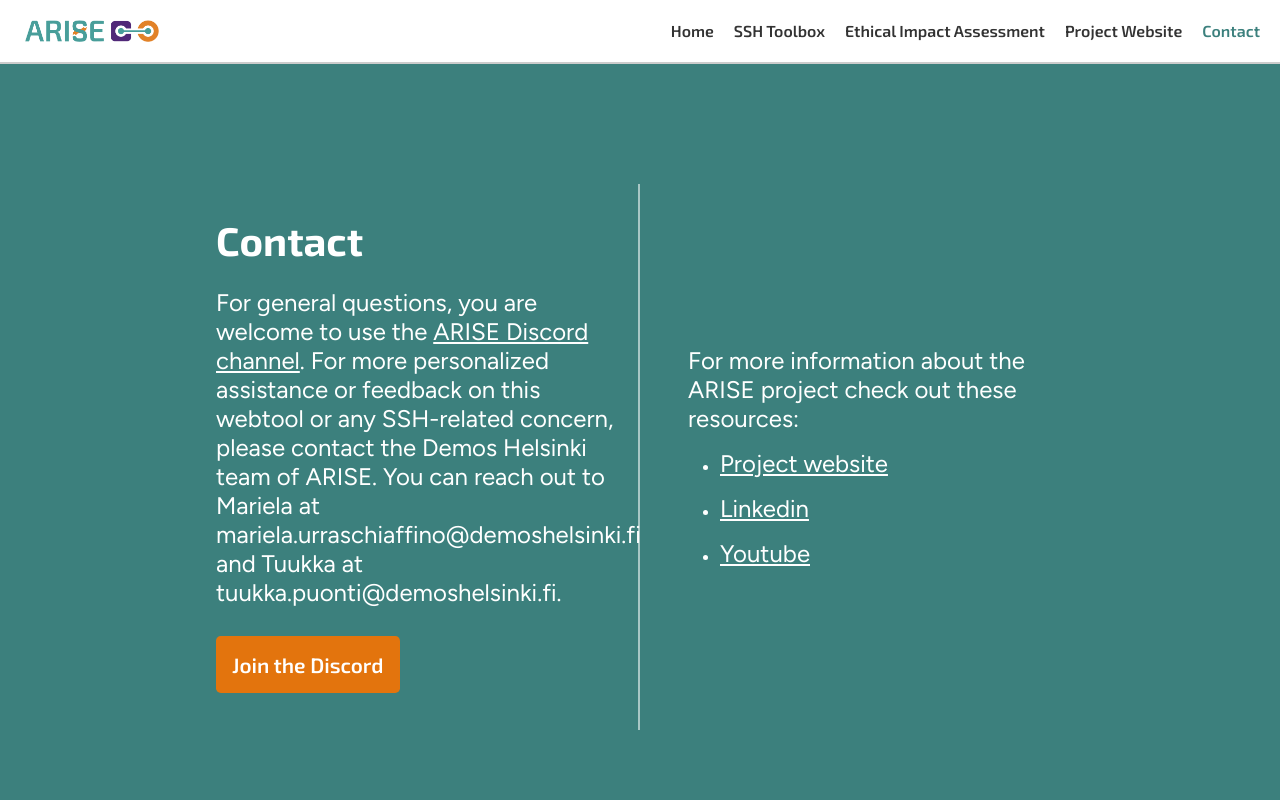
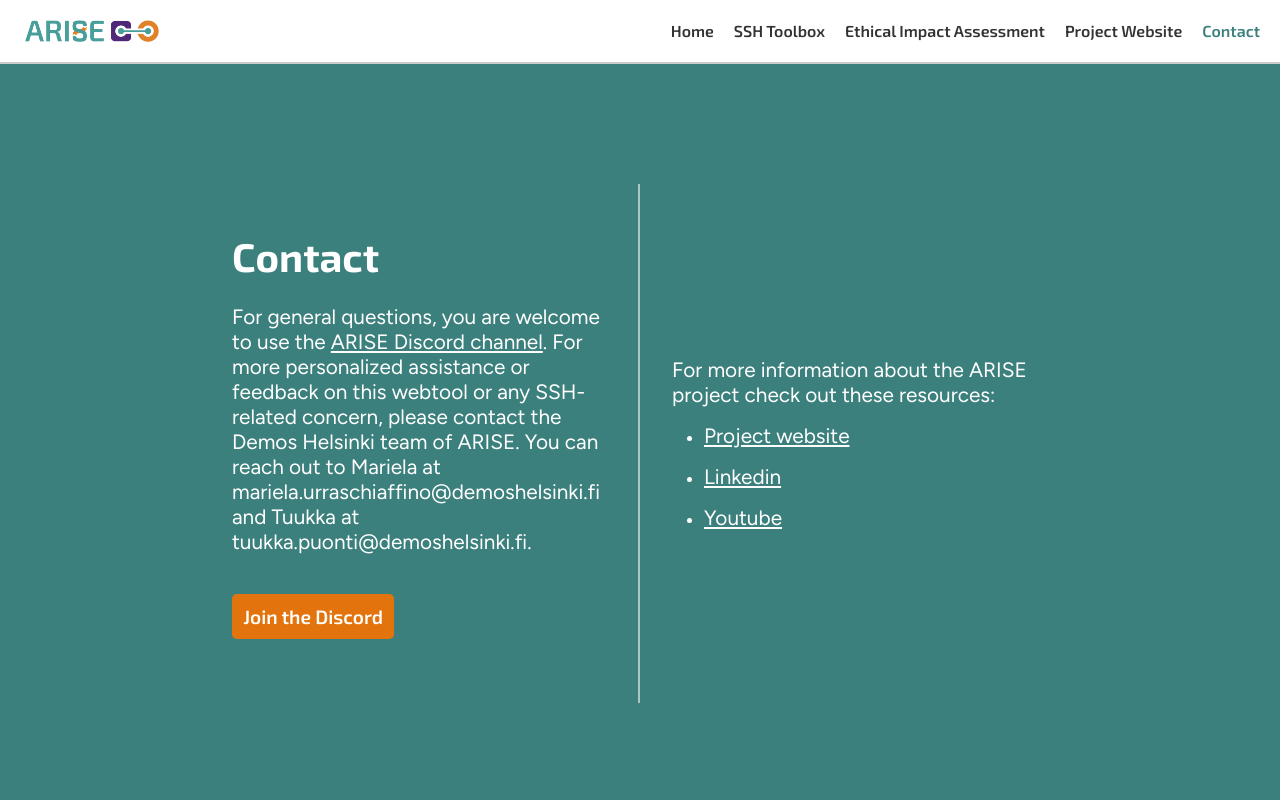
Before and after one commit to TuuPu/ARISE, a React (Create React App) app: page /contact in a window 1280 px wide. Shown: the top 800 px of the page. Built offline with nearby package versions, Linux system fonts and the light colour scheme.

Commit message:
fixed styling

```diff
--- a/package.json
+++ b/package.json
@@ -8,6 +8,7 @@
     "react": "^19.0.0",
     "react-bootstrap": "^2.10.10",
     "react-dom": "^19.0.0",
+    "react-helmet": "^6.1.0",
     "react-router-dom": "^7.1.5",
     "react-scripts": "5.0.1"
   },
@@ -34,5 +35,8 @@
       "last 1 firefox version",
       "last 1 safari version"
     ]
+  },
+  "devDependencies": {
+    "gh-pages": "^6.3.0"
   }
 }
--- a/public/index.html
+++ b/public/index.html
@@ -2,6 +2,7 @@
 <html lang="en">
   <head>
     <meta charset="utf-8" />
+
     <link rel="icon" href="%PUBLIC_URL%/favicon.ico" />
     <meta name="viewport" content="width=device-width, initial-scale=1" />
     <meta name="theme-color" content="#000000" />
@@ -10,6 +11,12 @@
       content="Web site created using create-react-app"
     />
     <link rel="apple-touch-icon" href="%PUBLIC_URL%/logo192.png" />
+    <link rel="preconnect" href="https://fonts.googleapis.com" />
+    <link rel="preconnect" href="https://fonts.gstatic.com" crossorigin />
+    <link
+      href="https://fonts.googleapis.com/css2?family=Exo+2:ital,wght@0,100..900;1,100..900&family=Figtree:ital,wght@0,300..900;1,300..900&display=swap"
+      rel="stylesheet"
+    />
     <!--
       manifest.json provides metadata used when your web app is installed on a
       user's mobile device or desktop. See https://developers.google.com/web/fundamentals/web-app-manifest/
--- a/src/App.css
+++ b/src/App.css
@@ -81,19 +81,20 @@
 }
 
 h3 {
-  font-family: 'Exo 2';
+  font-family:'Exo 2';
   padding: 1rem 0;
   font-size: 1.4rem;
 }
 
 .primary-button {
-  padding: 1rem;
+  padding: 0.7rem;
   border-radius: 0.3rem;
-  font-size: 1.3rem;
+  font-size: 1.2rem;
   font-family: 'Exo 2';
   font-weight: 600;
   stroke-width: 0px;
-  margin: 1.3rem 0;
+  margin: 2rem 0;
+  margin-right: 2rem;
   border: none;
   color: var(--white);
   background-color: var(--secondary-dark);
--- a/src/App.js
+++ b/src/App.js
@@ -6,34 +6,29 @@
 import ContactPage from "./pages/ContactPage";
 import Header from "./components/Header";
 import Footer from "./components/Footer";
+
 import "./App.css";
 
 const App = () => {
   return (
+    <>
       <Router>
-      <head>
-        <link rel="preconnect" href="https://fonts.googleapis.com"></link>
-        <link
-          rel="preconnect"
-          href="https://fonts.gstatic.com"
-          crossorigin
-        ></link>
-        <link
-          href="https://fonts.googleapis.com/css2?family=Exo+2:ital,wght@0,100..900;1,100..900&family=Figtree:ital,wght@0,300..900;1,300..900&display=swap"
-          rel="stylesheet"
-        ></link>
-      </head>
+
         <div className="app-container">
           <Header />
           <Routes>
             <Route path="/" element={<LandingPage />} />
             <Route path="/toolbox" element={<ToolboxPage />} />
-          <Route path="/ethics_assessment" element={<EthicsAssessmentPage />} />
+            <Route
+              path="/ethics_assessment"
+              element={<EthicsAssessmentPage />}
+            />
             <Route path="/contact" element={<ContactPage />} />
           </Routes>
           <Footer />
         </div>
       </Router>
+    </>
   );
 };
 
--- a/src/pages/ContactPage.css
+++ b/src/pages/ContactPage.css
@@ -6,7 +6,7 @@
 }
 
 .contact-section-1{
-    padding: 1rem;
+    padding: 2rem;
     width: 50%;
     border-right: 2px solid rgba(255, 255, 255, 0.557);
     height: 100%;
@@ -14,14 +14,14 @@
 
 
 .contact-section-1 p{
-    font-size: 1.5rem;
+    font-size: 1.3rem;
 }
 
 .contact-section-2 {
-    padding: 1rem 3rem;
+    padding: 2rem;
     width: 50%;
 }
 
 .contact-section-2 p{
-    font-size: 1.5rem;
+    font-size: 1.3rem;
 }
```
Also changed, not shown: src/index.css (line endings or trailing spaces), 1 other file (tests, documents, lock files or other folders). Lines whose indentation alone changed are shown as unchanged.
